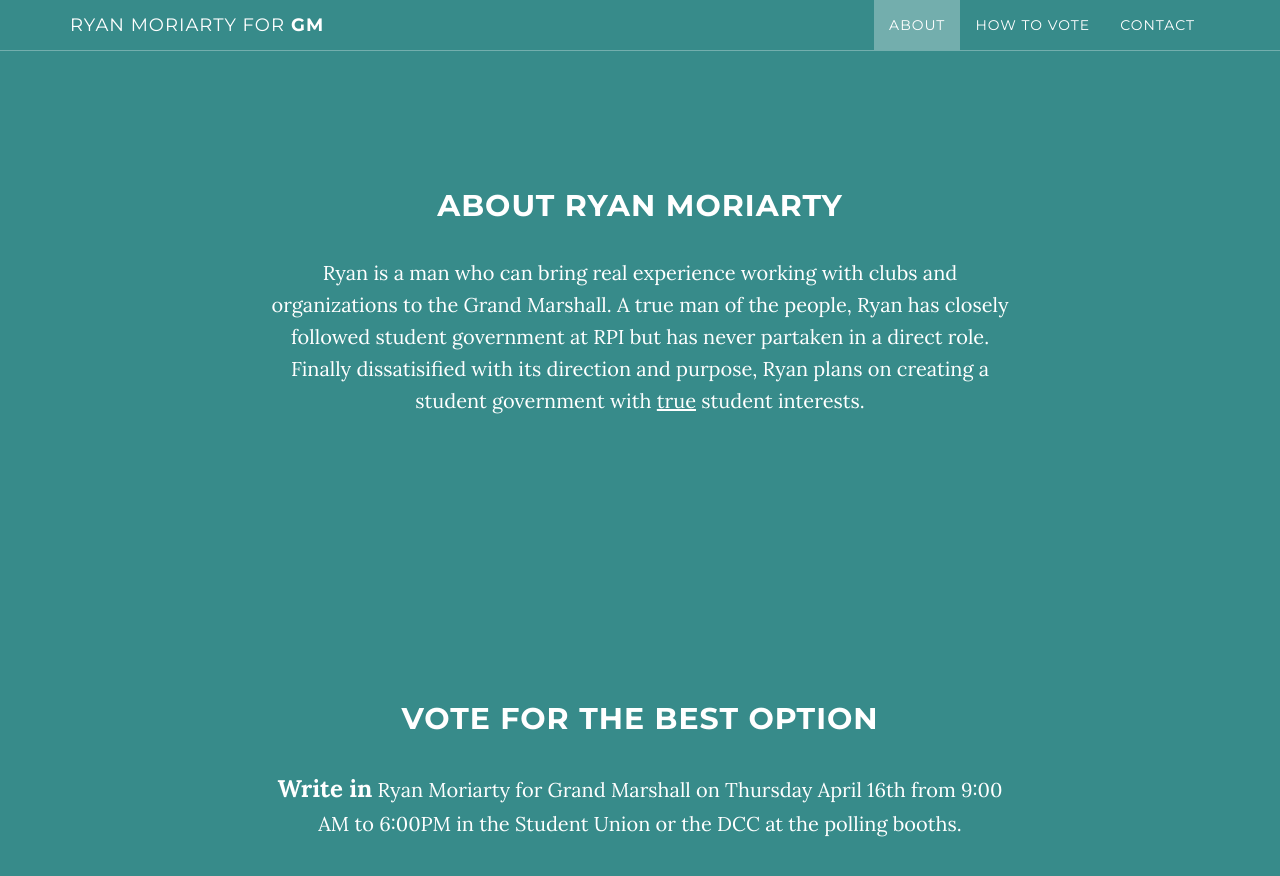
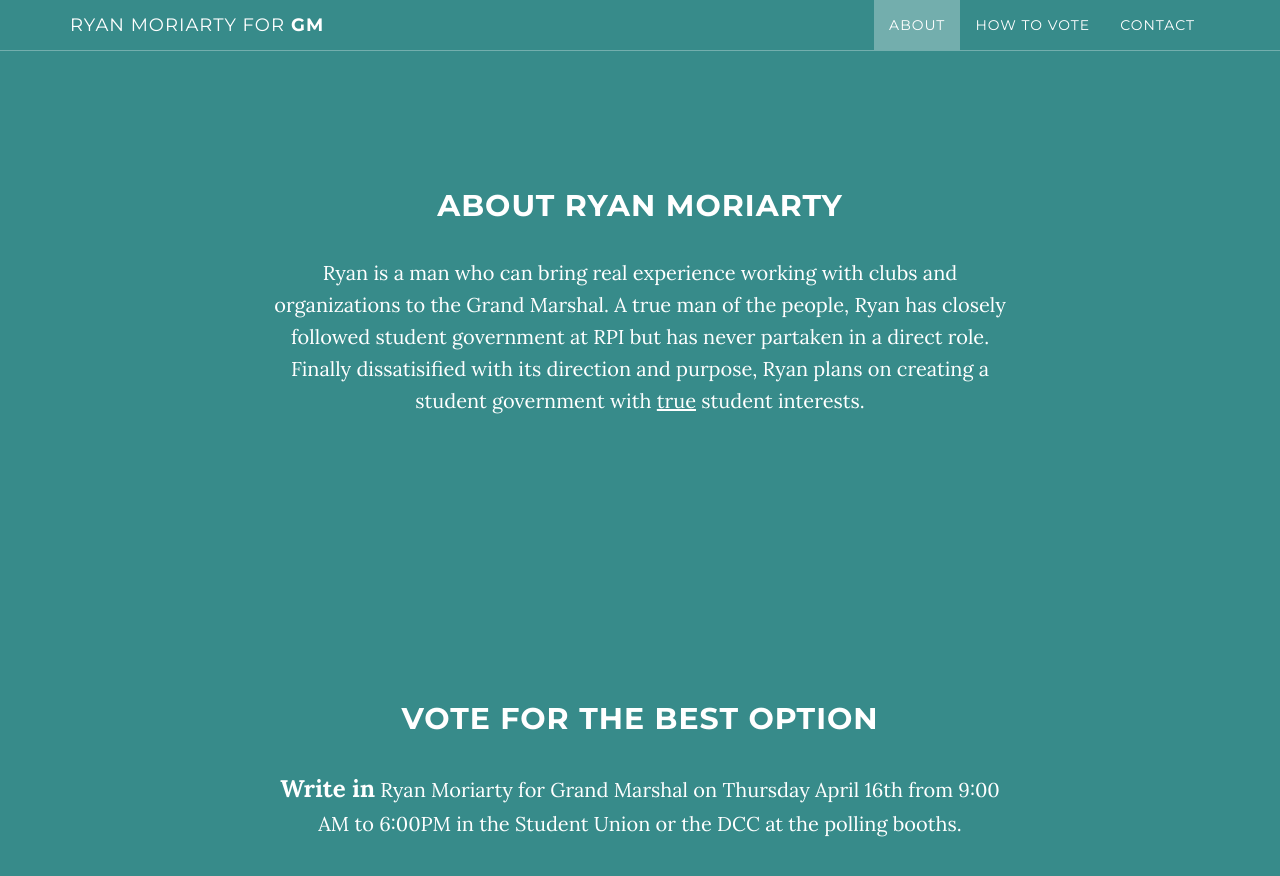
Before and after one commit to dmastylo/averagecasualfrat, a Jekyll site: the page index.html, which Jekyll copies as it is, in a window 1280 px wide and 900 px high, scrolled down 961 px. Shown: the top 876 px of the window. Built offline with Jekyll 4.4.1, drawn with Linux system fonts in a browser that asks for light colours.

Commit message:
Fix typo

```diff
--- a/index.html
+++ b/index.html
@@ -103,7 +103,7 @@
 
                 <p>
                     Ryan is a man who can bring real experience working with
-                    clubs and organizations to the Grand Marshall.
+                    clubs and organizations to the Grand Marshal.
                     A true man of the people, Ryan has closely followed student
                     government at RPI but has never partaken in a direct role.
                     Finally dissatisified with its direction and purpose, Ryan
@@ -121,7 +121,7 @@
                 <h2>Vote for the best option</h2>
 
                 <p>
-                    <span class="big-words">Write in</span> Ryan Moriarty for Grand Marshall on Thursday
+                    <span class="big-words">Write in</span> Ryan Moriarty for Grand Marshal on Thursday
                     April 16th from 9:00 AM to 6:00PM in the Student Union
                     or the DCC at the polling booths.
                 </p>
```
